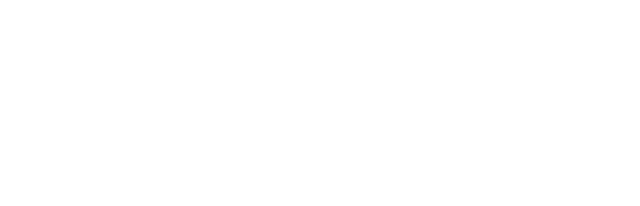
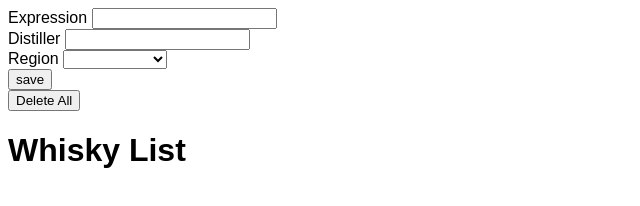
Before and after one commit to RichardsonMark/manipulate_the_dom_homework, a plain HTML site: page index.html in a window 1280 px wide. Shown: the whole page, without its empty margins (0-640 px from the left). Drawn offline with Linux system fonts and the light colour scheme.

Commit message:
html form set up

```diff
--- a/index.html
+++ b/index.html
@@ -8,5 +8,39 @@
   </head>
   <body>
 
+    <form id="new-item-form">
+        <div id="form-wrapper">
+          <div class="form-item">
+            <label for="expression" class="primary">Expression</label>
+            <input type="text" id="expression" required/>
+          </div>
+
+          <div class="form-item">
+            <label for="distiller" class="primary">Distiller</label>
+            <input type="text" id="distiller" required/>
+          </div>
+
+          <div class="form-item">
+            <label for="region" class="primary">Region</label>
+            <select id="region">
+              <option value="" disabled selected></option>
+              <option value="Highlands">Highlands</option>
+              <option value="Lowlands">Lowlands</option>
+              <option value="Islands">Islands</option>
+              <option value="Islay">Islay</option>
+              <option value="Speyside">Speyside</option>
+              <option value="Campbeltown">Campbeltown</option>
+            </select>
+          </div>
+        </div>
+        <input type="submit" value="save"/>
+      </form>
+
+      <button id="delete-all">Delete All</button>
+
+
+      <h1>Whisky List</h1>
+      <ul id="reading-list"></ul>
+
   </body>
 </html>
```
